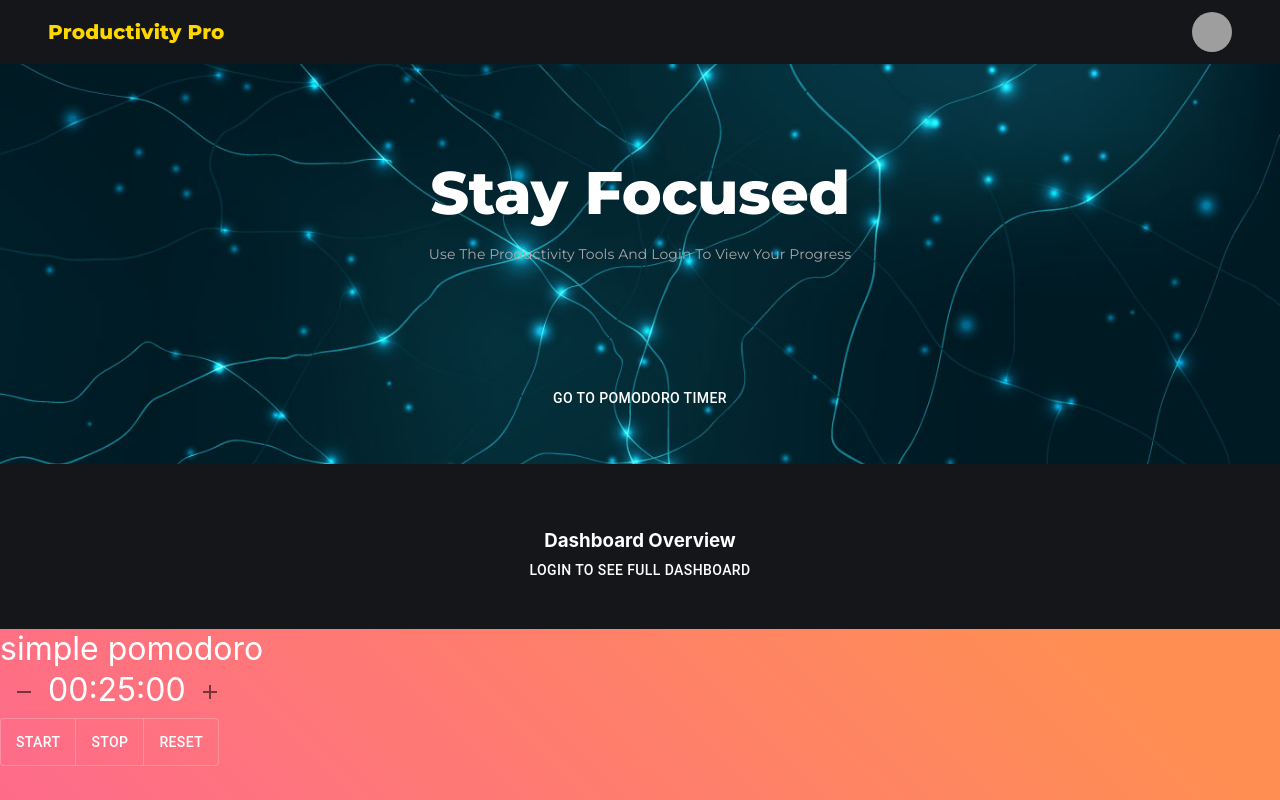
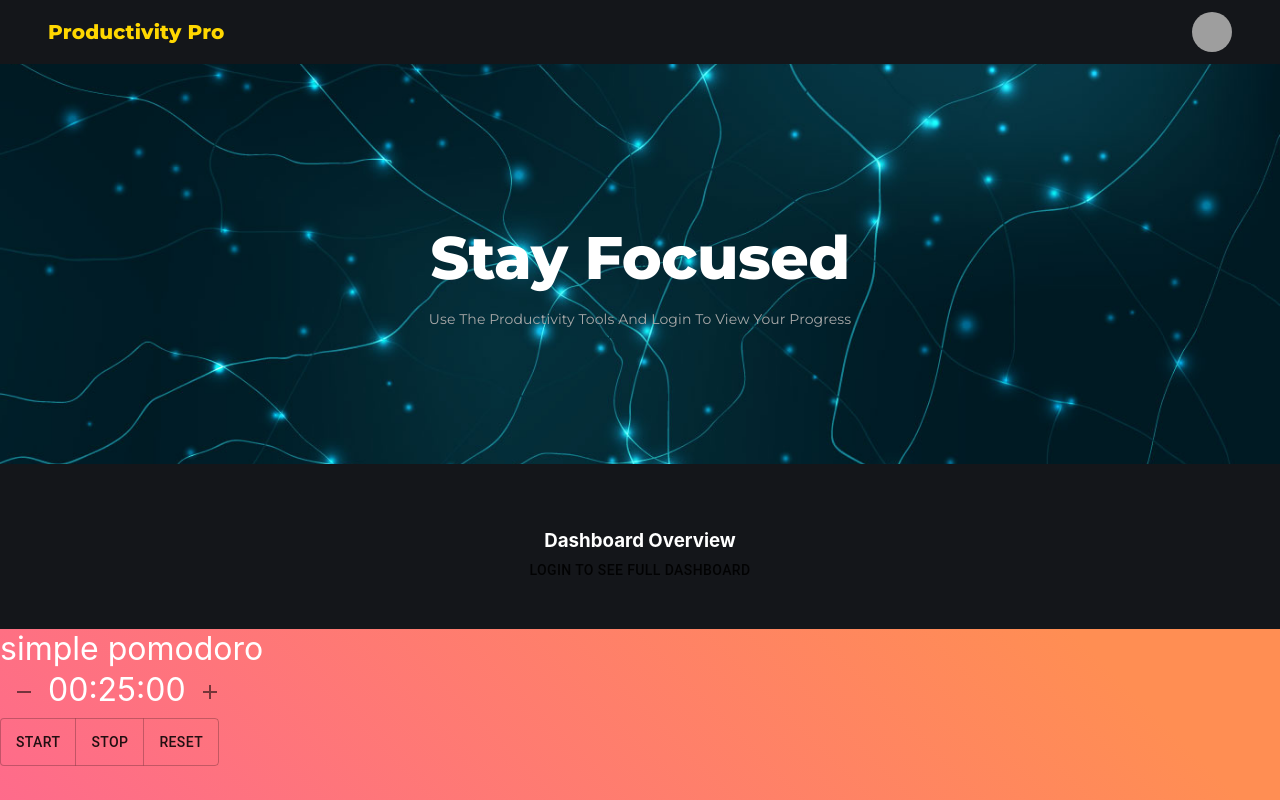
Before and after one commit to jalonghurst/productivity-manager, a React (Create React App) app: page / in a window 1280 px wide. Shown: the top 800 px of the page. Built offline with nearby package versions, Linux system fonts and the light colour scheme; grey boxes are pictures that could not be loaded.

Commit message:
hide button

```diff
--- a/src/components/Banner/Banner.js
+++ b/src/components/Banner/Banner.js
@@ -57,7 +57,7 @@ function Banner() {
             Use the productivity tools and login to view your progress
           </Typography>
         </div>
-        <Button>Go to pomodoro timer</Button>
+        {/* <Button>Go to pomodoro timer</Button> */}
         {/* <Carousel /> */}
       </Container>
     </div>
```
